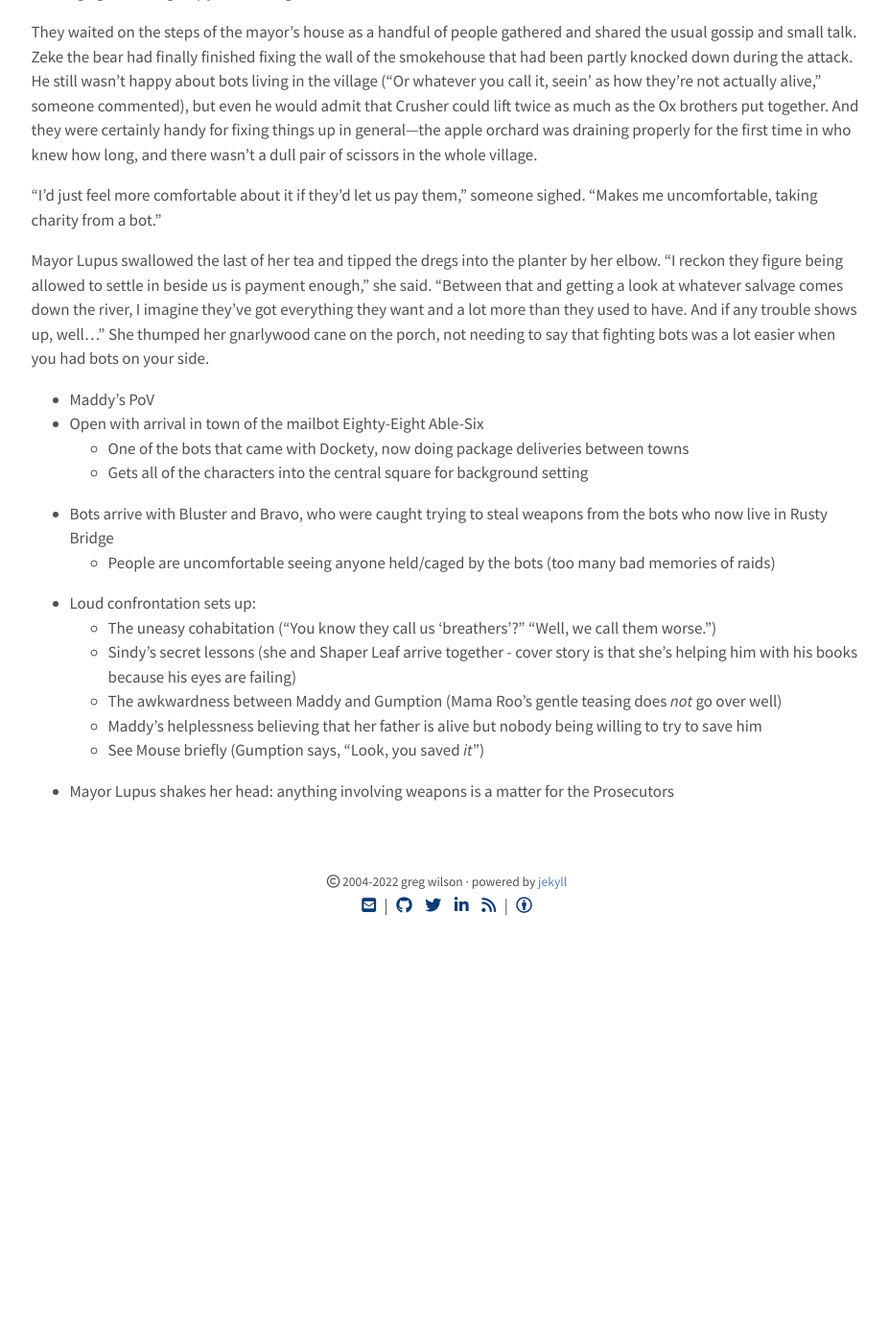
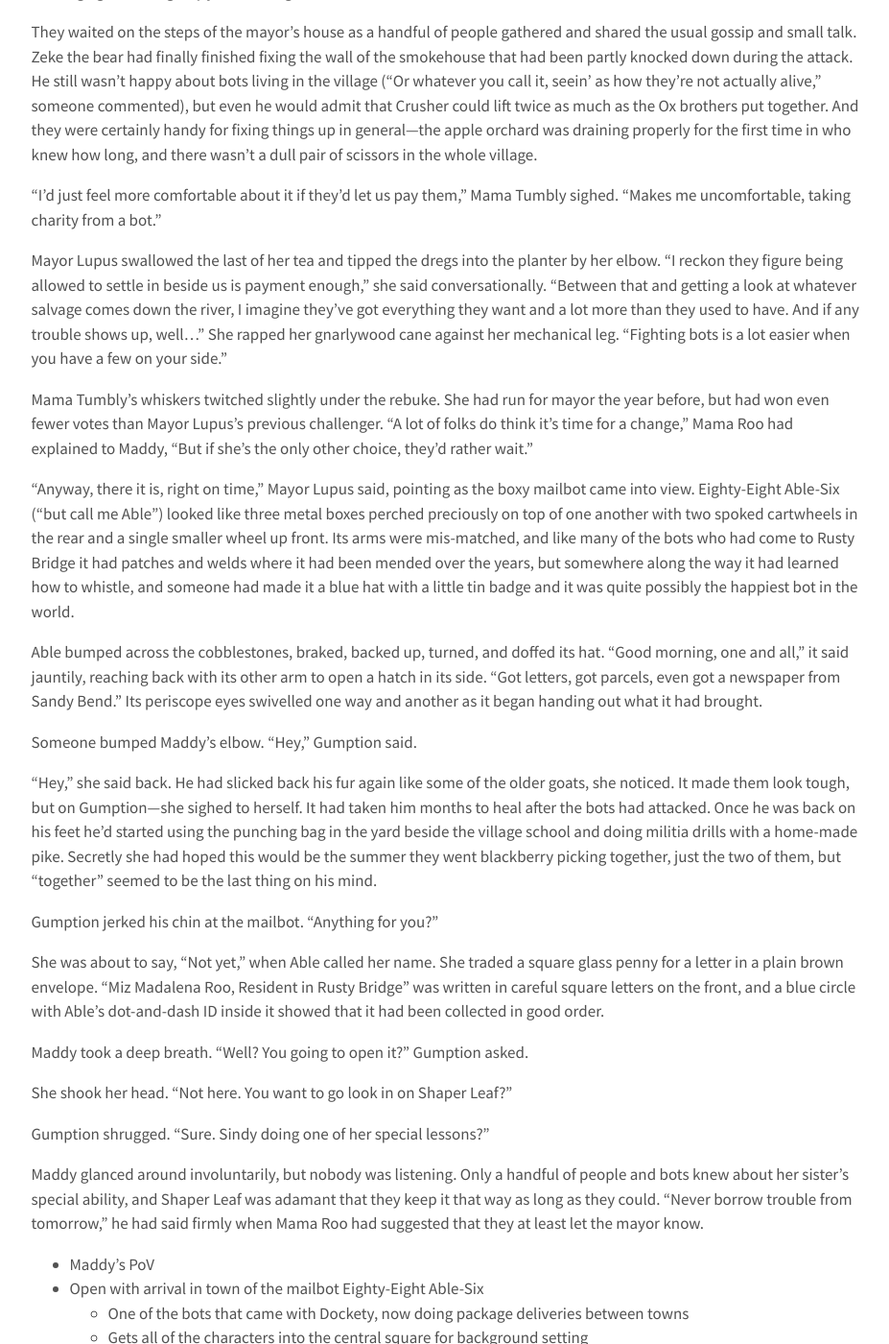
Before and after one commit to gvwilson/sensibleadventures, a Jekyll site: the page built from in-heck/in-heck.md, in a window 1280 px wide and 1400 px high, scrolled down 746 px. Shown: the whole window at 96% size, without its empty margins (174-1101 px from the left). Built offline with Jekyll 4.4.1, drawn with Linux system fonts in a browser that asks for light colours; nearby versions of some CDN libraries; before the commit the page ends 1736 px from its top, so only the background shows below that.

Commit message:
Another 500 words

```diff
--- a/in-heck/in-heck.md
+++ b/in-heck/in-heck.md
@@ -58,16 +58,90 @@
 and there wasn't a dull pair of scissors in the whole village.
 
 "I'd just feel more comfortable about it if they'd let us pay them,"
-someone sighed.
+Mama Tumbly sighed.
 "Makes me uncomfortable, taking charity from a bot."
 
 Mayor Lupus swallowed the last of her tea and tipped the dregs into the planter by her elbow.
-"I reckon they figure being allowed to settle in beside us is payment enough," she said.
+"I reckon they figure being allowed to settle in beside us is payment enough," she said conversationally.
 "Between that and getting a look at whatever salvage comes down the river,
 I imagine they've got everything they want and a lot more than they used to have.
 And if any trouble shows up, well..."
-She thumped her gnarlywood cane on the porch,
-not needing to say that fighting bots was a lot easier when you had bots on your side.
+She rapped her gnarlywood cane against her mechanical leg.
+"Fighting bots is a lot easier when you have a few on your side."
+
+Mama Tumbly's whiskers twitched slightly under the rebuke.
+She had run for mayor the year before,
+but had won even fewer votes than Mayor Lupus's previous challenger.
+"A lot of folks do think it's time for a change,"
+Mama Roo had explained to Maddy,
+"But if she's the only other choice, they'd rather wait."
+
+"Anyway, there it is, right on time,"
+Mayor Lupus said, pointing as the boxy mailbot came into view.
+Eighty-Eight Able-Six ("but call me Able") looked like three metal boxes
+perched preciously on top of one another
+with two spoked cartwheels in the rear
+and a single smaller wheel up front.
+Its arms were mis-matched,
+and like many of the bots who had come to Rusty Bridge
+it had patches and welds where it had been mended over the years,
+but somewhere along the way it had learned how to whistle,
+and someone had made it a blue hat with a little tin badge
+and it was quite possibly the happiest bot in the world.
+
+Able bumped across the cobblestones,
+braked,
+backed up,
+turned,
+and doffed its hat.
+"Good morning, one and all," it said jauntily,
+reaching back with its other arm to open a hatch in its side.
+"Got letters, got parcels, even got a newspaper from Sandy Bend."
+Its periscope eyes swivelled one way and another as it began handing out what it had brought.
+
+Someone bumped Maddy's elbow.
+"Hey,"
+Gumption said.
+
+"Hey," she said back.
+He had slicked back his fur again like some of the older goats, she noticed.
+It made them look tough,
+but on Gumption---she sighed to herself.
+It had taken him months to heal after the bots had attacked.
+Once he was back on his feet he'd started using the punching bag
+in the yard beside the village school
+and doing militia drills with a home-made pike.
+Secretly she had hoped this would be the summer they went blackberry picking together,
+just the two of them,
+but "together" seemed to be the last thing on his mind.
+
+Gumption jerked his chin at the mailbot.
+"Anything for you?"
+
+She was about to say, "Not yet,"
+when Able called her name.
+She traded a square glass penny for a letter in a plain brown envelope.
+"Miz Madalena Roo, Resident in Rusty Bridge" was written in careful square letters on the front,
+and a blue circle with Able's dot-and-dash ID inside it showed that it had been collected in good order.
+
+Maddy took a deep breath.
+"Well? You going to open it?"
+Gumption asked.
+
+She shook her head.
+"Not here.
+You want to go look in on Shaper Leaf?"
+
+Gumption shrugged.
+"Sure.
+Sindy doing one of her special lessons?"
+
+Maddy glanced around involuntarily,
+but nobody was listening.
+Only a handful of people and bots knew about her sister's special ability,
+and Shaper Leaf was adamant that they keep it that way as long as they could.
+"Never borrow trouble from tomorrow," he had said firmly
+when Mama Roo had suggested that they at least let the mayor know.
 
 - Maddy's PoV
 - Open with arrival in town of the mailbot Eighty-Eight Able-Six
```
